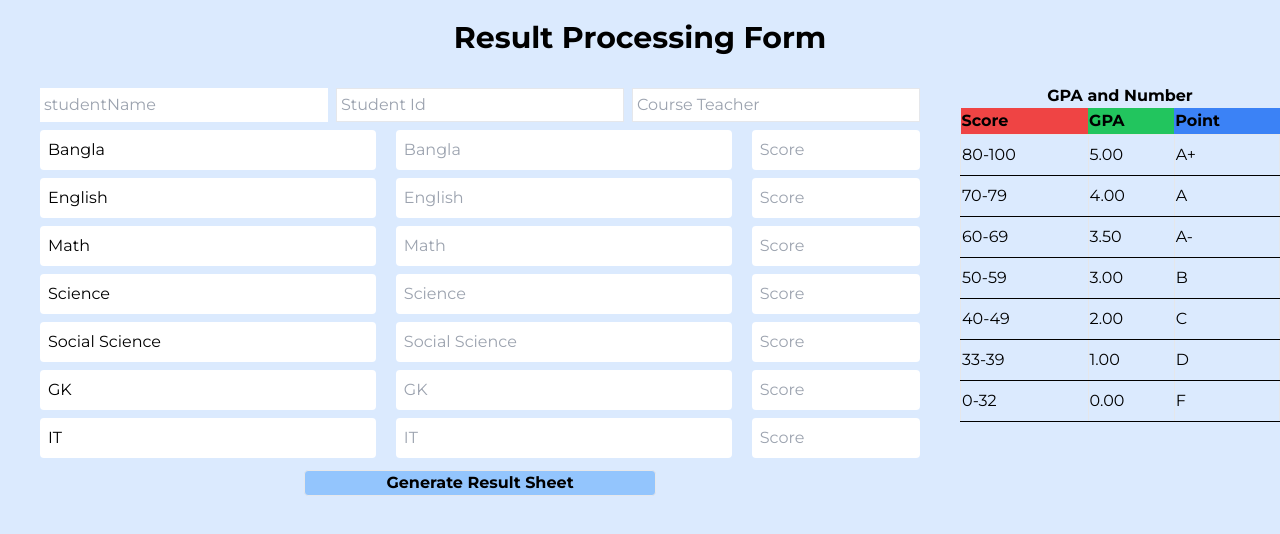
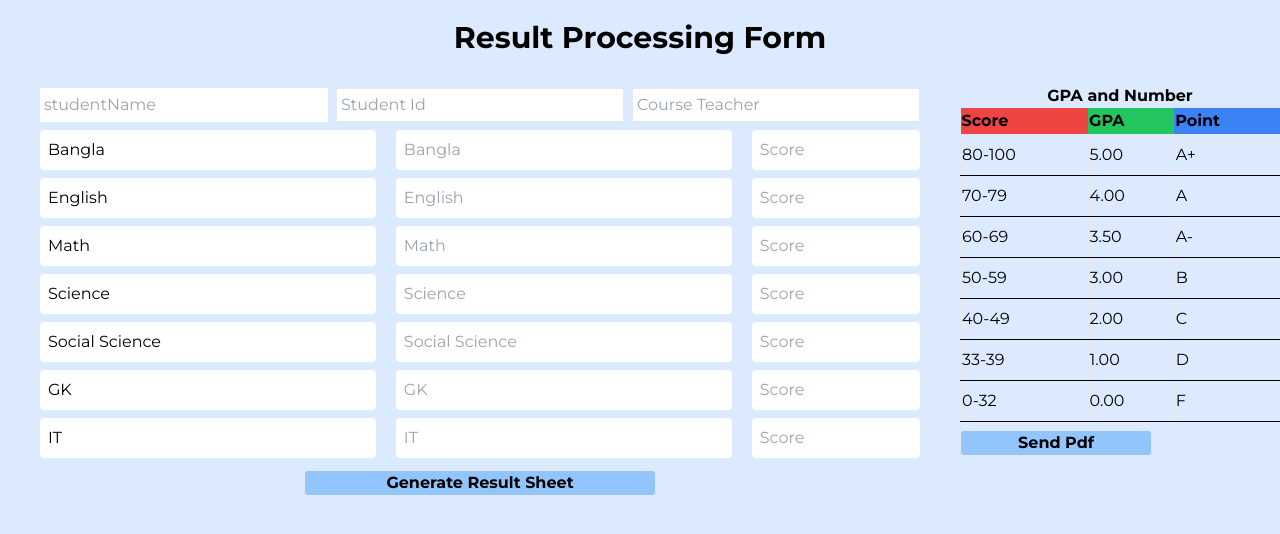
Before and after one commit to sushantagupta007/school-website, a Next.js app: page /result in a window 1280 px wide. Shown: the top 534 px of the page. Built offline with nearby package versions, Linux system fonts and the light colour scheme.

Commit message:
pdf sent to email mailtrum test

```diff
--- a/src/component/Result/Result.tsx
+++ b/src/component/Result/Result.tsx
@@ -98,11 +98,8 @@ const Result = () => {
       },
       body: JSON.stringify(resultInfo),
     }).then((res) => {
-
-      console.log(res.url)
-      // s
       Router.push(res.url)
-
+      console.log(res)
     })
   }
   const handleDown = (e: any) => {
@@ -165,6 +162,18 @@ const Result = () => {
         settingGrade(keyValue, 'itGrade')
       }
     }
+  }
+  const handlelEmailSend =() =>{
+    fetch("http://localhost:5000/teacher/sendPdf",{
+      method:"POST",
+      headers:{
+        'Content-Type': 'text/html'
+      },
+      body:"Sushanta"
+
+    })
+    .then(res=>console.log(res))
+
   }
   return (
     <div className="h-full bg-blue-100 md:h-screen">
@@ -344,7 +353,7 @@ const Result = () => {
           </div>
 
           <input
-            className=" hover:white mt-2 w-2/5 rounded  border bg-blue-300 font-bold hover:bg-blue-400 hover:underline md:mx-auto"
+            className=" hover:white mt-2 w-2/5 rounded  border bg-blue-300 font-semibold  hover:bg-blue-400 hover:underline md:mx-auto"
             type="submit"
             value="Generate Result Sheet"
           />
@@ -398,6 +407,7 @@ const Result = () => {
               </tr>
             </tbody>
           </table>
+          <button  onClick={handlelEmailSend} className="hover:white mt-2 w-3/5 rounded border bg-blue-300 font-semibold hover:bg-blue-400 hover:underline md:mx-auto" type='button'> Send Pdf </button>
         </div>
       </div>
     </div>
```
